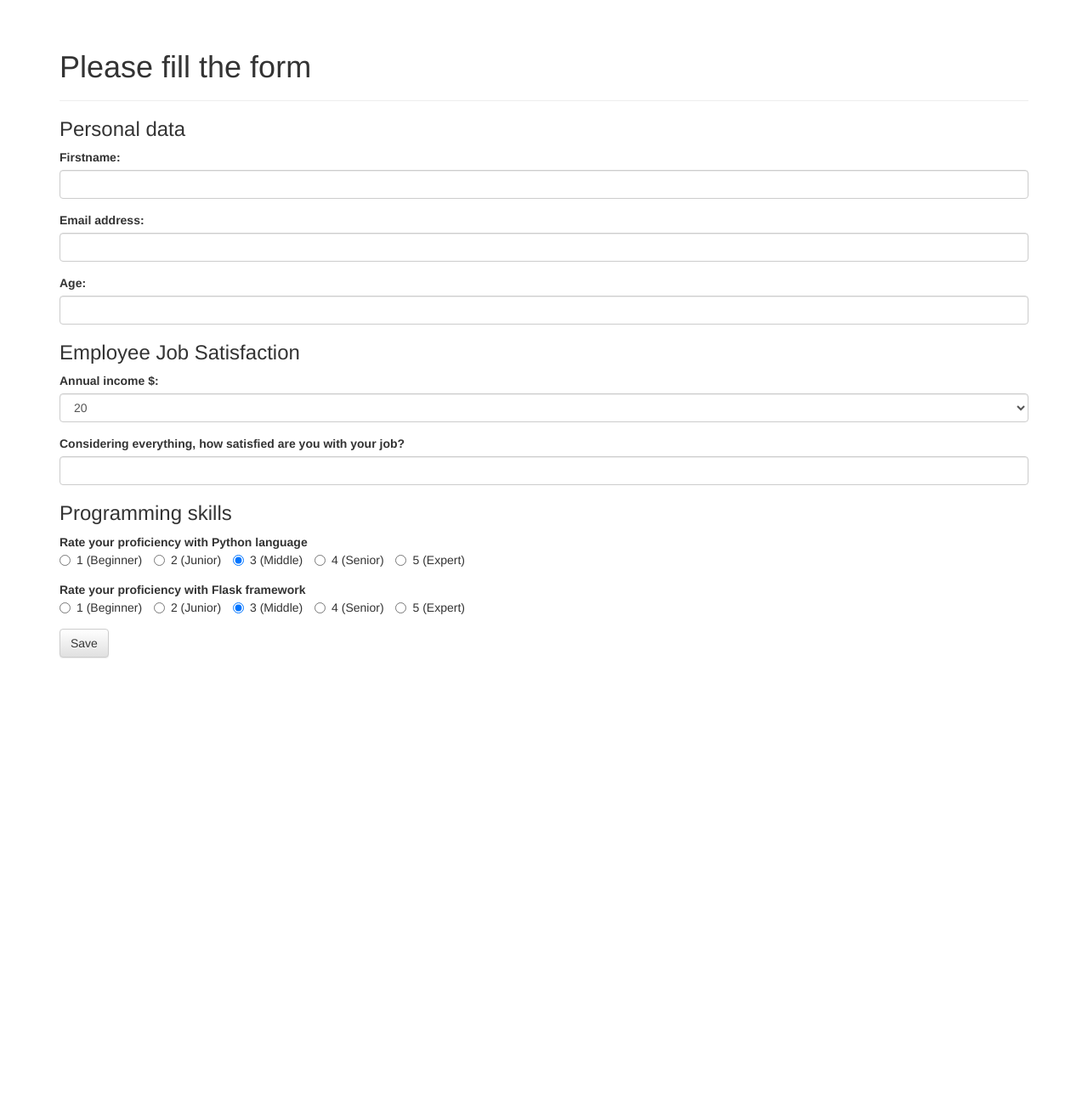
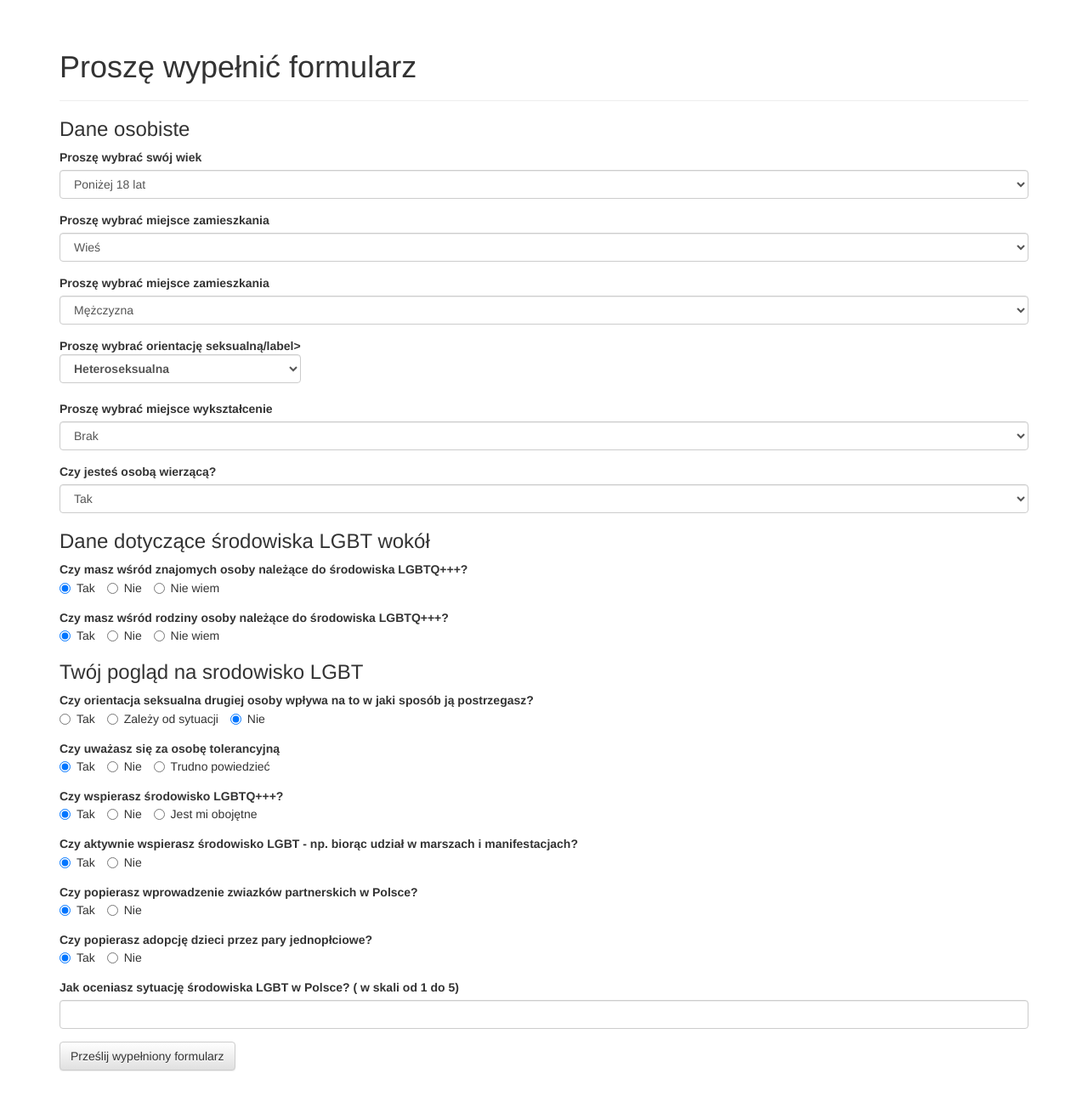
Before and after one commit to szymwin/webappka, a Flask app: page /form in a window 1280 px wide. Shown: the part 51-1341 px from the top of the page at 85% size. Before the commit the page ends 826 px from the top, so only its background shows below. Run offline with Flask 2, Linux system fonts and the light colour scheme; some libraries are stand-ins or nearby versions.

Commit message:
dodanie projektu - są pytania i formularz, nie ma wykresów. trzeba je zrobić, no i frontend

```diff
--- a/app/main/views.py
+++ b/app/main/views.py
@@ -10,7 +10,7 @@ main = Blueprint('main', __name__)
 def welcome():
     return render_template('main/welcome.html')
 
-#TODO: utworzenie dodatkowych modulow / pakietow
+# TODO: utworzenie dodatkowych modulow / pakietow
 @main.route("/form")
 def show_form():
     return render_template('main/form.html')
@@ -59,16 +59,25 @@ def show_result():
 @main.route("/save", methods=['POST'])
 def save():
     # Get data from FORM
-    firstname = request.form['firstname']
-    email = request.form['email']
     age = request.form['age']
-    income = request.form['income']
-    satisfaction = request.form['satisfaction']
-    q1 = request.form['q1']
-    q2 = request.form['q2']
+    home = request.form['home']
+    gender = request.form['gender']
+    sex = request.form['sex']
+    education = request.form['education']
+    faith = request.form['faith']
+    friends = request.form['friends']
+    family = request.form['family']
+    view = request.form['view']
+    openminded = request.form['openminded']
+    support = request.form['support']
+    manifest = request.form['manifest']
+    partnership = request.form['partnership']
+    kids = request.form['kids']
+    status = request.form['status']
 
     # Save the data
-    fd = Formdata(firstname, email, age, income, satisfaction, q1, q2)
+    fd = Formdata(age, home, gender, sex, education, faith, friends, family, view, openminded, support, manifest,
+                  partnership, kids, status)
     db.session.add(fd)
     db.session.commit()
 
--- a/app/templates/main/form.html
+++ b/app/templates/main/form.html
@@ -4,77 +4,197 @@
 {% block content %}
 
 <div class="page-header">
-  <h1>Please fill the form</h1>
+  <h1>Proszę wypełnić formularz</h1>
 </div>
 
 <form role="form" action="/save" method="post">
-    <h3>Personal data</h3>
+    <h3>Dane osobiste</h3>
     <div class="form-group">
-        <label for="firstname">Firstname:</label>
-        <input type="text" class="form-control" id="firstname" name="firstname" required>
-    </div>
+      <label for="age">Proszę wybrać swój wiek</label>
+      <select class="form-control" id="age" name="age">
+        <option value="1">Poniżej 18 lat</option>
+        <option value="2">18 - 24 lata</option>
+        <option value="3">25 - 29 lat</option>
+        <option value="4">30 - 39 lat</option>
+        <option value="5">40 - 49 lat</option>
+        <option value="6">Powyżej 50 lat</option>
+       </select>
+     </div>
+
     <div class="form-group">
-        <label for="email">Email address:</label>
-        <input type="email" class="form-control" id="email" name="email" required>
-    </div>
+      <label for="home">Proszę wybrać miejsce zamieszkania</label>
+      <select class="form-control" id="home" name="home">
+        <option value="1">Wieś</option>
+        <option value="2">Miasto do 50 tyś. mieszkańców</option>
+        <option value="3">Miasto od 50 tyś. do 200 tyś. mieszkańców</option>
+        <option value="4">Miasto od 200 tyś. do 500 tyś. mieszkańców</option>
+        <option value="5">Miasto powyżej 500 tyś. mieszkańców</option>
+       </select>
+     </div>
+
     <div class="form-group">
-        <label for="age">Age:</label>
-        <input type="number" class="form-control" id="age" name="age" min="1" max="100" required>
-    </div>
-    <h3>Employee Job Satisfaction</h3>
+      <label for="gender">Proszę wybrać miejsce zamieszkania</label>
+      <select class="form-control" id="gender" name="gender">
+        <option value="1">Mężczyzna</option>
+        <option value="2">Kobieta</option>
+        <option value="3">Inne</option>
+       </select>
+     </div>
+
     <div class="form-group">
-      <label for="income">Annual income $:</label>
-      <select class="form-control" id="income" name="income">
-        <option>20</option>
-        <option>50</option>
-        <option>100</option>
-        <option>150</option>
-      </select>
-    </div>
+      <label for="sex">Proszę wybrać orientację seksualną/label>
+      <select class="form-control" id="sex" name="sex">
+        <option value="1">Heteroseksualna</option>
+        <option value="2">Homoseksualna</option>
+        <option value="3">Biseksualna</option>
+        <option value="4">Żadne z powyższych</option>
+       </select>
+     </div>
+
     <div class="form-group">
-        <label for="satisfaction">Considering everything, how satisfied are you with your job?</label>
-        <input type="number" class="form-control" id="satisfaction" name="satisfaction" min="1" max="5" required>
-    </div>
-    <h3>Programming skills</h3>
-    <b>Rate your proficiency with Python language</b>
+      <label for="education">Proszę wybrać miejsce wykształcenie</label>
+      <select class="form-control" id="education" name="education">
+        <option value="1">Brak</option>
+        <option value="2">Podstawowe</option>
+        <option value="3">Zawodowe</option>
+        <option value="4">Średnie</option>
+        <option value="5">Wyższe</option>
+       </select>
+     </div>
+
+    <div class="form-group">
+      <label for="faith">Czy jesteś osobą wierzącą?</label>
+      <select class="form-control" id="faith" name="faith">
+        <option value="1">Tak</option>
+        <option value="2">Nie</option>
+        <option value="3">Trudno powiedzieć</option>
+       </select>
+     </div>
+
+<!--    <div class="form-group">-->
+<!--        <label for="home">Miejsce zamieszkania:</label>-->
+<!--        <input type="radio" class="form-control" id="home" name="home" value="a" checked> Wieś<br>-->
+<!--        <input type="radio" class="form-control" id="home" name="home" value="b" > Miasto do 50 tyś. mieszkańców<br>-->
+<!--        <input type="radio" class="form-control" id="home" name="home" value="c" > Miasto od 50 tyś. do 200 tyś. mieszkańców<br>-->
+<!--        <input type="radio" class="form-control" id="home" name="home" value="d" > Miasto od 200 tyś. do 500 tyś. mieszkańców<br>-->
+<!--        <input type="radio" class="form-control" id="home" name="home" value="e" > Miasto powyżej 500 tyś. mieszkańców<br>-->
+<!--    </div>-->
+
+<!--    <div class="form-group">-->
+<!--        <label for="gender">Płeć:</label>-->
+<!--        <input type="radio" class="form-control" id="gender" name="gender" value="a" checked> Meżczyzna<br>-->
+<!--        <input type="radio" class="form-control" id="gender" name="gender" value="b" > Kobieta<br>-->
+<!--        <input type="radio" class="form-control" id="gender" name="gender" value="c" > Inne<br>-->
+<!--    </div>-->
+
+    <h3>Dane dotyczące środowiska LGBT wokół</h3>
+    <b>Czy masz wśród znajomych osoby należące do środowiska LGBTQ+++?</b>
     <div class="form-group">
         <label class="radio-inline">
-          <input type="radio" name="q1" value="1">1 (Beginner)
+          <input type="radio" name="friends" value="1" checked>Tak
         </label>
         <label class="radio-inline">
-          <input type="radio" name="q1" value="2">2 (Junior)
+          <input type="radio" name="friends" value="2">Nie
         </label>
         <label class="radio-inline">
-          <input type="radio" name="q1" value="3" checked>3 (Middle)
+          <input type="radio" name="friends" value="3">Nie wiem
+        </label>
+    </div>
+
+    <b>Czy masz wśród rodziny osoby należące do środowiska LGBTQ+++?</b>
+    <div class="form-group">
+        <label class="radio-inline">
+          <input type="radio" name="family" value="1" checked>Tak
         </label>
         <label class="radio-inline">
-          <input type="radio" name="q1" value="4">4 (Senior)
+          <input type="radio" name="family" value="2">Nie
         </label>
         <label class="radio-inline">
-          <input type="radio" name="q1" value="5">5 (Expert)
+          <input type="radio" name="family" value="3">Nie wiem
         </label>
     </div>
-    <b>Rate your proficiency with Flask framework</b>
+
+    <h3>Twój pogląd na srodowisko LGBT</h3>
+
+    <b>Czy orientacja seksualna drugiej osoby wpływa na to w jaki sposób ją postrzegasz?</b>
     <div class="form-group">
         <label class="radio-inline">
-          <input type="radio" name="q2" value="1">1 (Beginner)
+          <input type="radio" name="view" value="1">Tak
         </label>
         <label class="radio-inline">
-          <input type="radio" name="q2" value="2">2 (Junior)
+          <input type="radio" name="view" value="2">Zależy od sytuacji
         </label>
         <label class="radio-inline">
-          <input type="radio" name="q2" value="3" checked>3 (Middle)
+          <input type="radio" name="view" value="3" checked>Nie
+        </label>
+    </div>
+
+   <b>Czy uważasz się za osobę tolerancyjną</b>
+    <div class="form-group">
+        <label class="radio-inline">
+          <input type="radio" name="openminded" value="1" checked>Tak
         </label>
         <label class="radio-inline">
-          <input type="radio" name="q2" value="4">4 (Senior)
+          <input type="radio" name="openminded" value="2">Nie
         </label>
         <label class="radio-inline">
-          <input type="radio" name="q2" value="5">5 (Expert)
+          <input type="radio" name="openminded" value="3">Trudno powiedzieć
+        </label>
+    </div>
+
+    <b>Czy wspierasz środowisko LGBTQ+++?</b>
+    <div class="form-group">
+        <label class="radio-inline">
+          <input type="radio" name="support" value="1" checked>Tak
+        </label>
+        <label class="radio-inline">
+          <input type="radio" name="support" value="2">Nie
+        </label>
+        <label class="radio-inline">
+          <input type="radio" name="support" value="3">Jest mi obojętne
         </label>
     </div>
 
 
-    <button type="submit" class="btn btn-default">Save</button>
+
+    <b>Czy aktywnie wspierasz środowisko LGBT - np. biorąc udział w marszach i manifestacjach?</b>
+    <div class="form-group">
+        <label class="radio-inline">
+          <input type="radio" name="manifest" value="1" checked>Tak
+        </label>
+        <label class="radio-inline">
+          <input type="radio" name="manifest" value="2">Nie
+        </label>
+    </div>
+
+    <b>Czy popierasz wprowadzenie zwiazków partnerskich w Polsce?</b>
+    <div class="form-group">
+        <label class="radio-inline">
+          <input type="radio" name="partnership" value="1" checked>Tak
+        </label>
+        <label class="radio-inline">
+          <input type="radio" name="partnership" value="2">Nie
+        </label>
+    </div>
+
+    <b>Czy popierasz adopcję dzieci przez pary jednopłciowe?</b>
+    <div class="form-group">
+        <label class="radio-inline">
+          <input type="radio" name="kids" value="1" checked>Tak
+        </label>
+        <label class="radio-inline">
+          <input type="radio" name="kids" value="2">Nie
+        </label>
+    </div>
+
+
+    <div class="form-group">
+        <label for="status">Jak oceniasz sytuację środowiska LGBT w Polsce? ( w skali od 1 do 5) </label>
+        <input type="number" class="form-control" id="status" name="status" min="1" max="5" required>
+    </div>
+
+
+    <button type="submit" class="btn btn-default">Prześlij wypełniony formularz</button>
 </form>
 
 {% endblock %}
```
Also changed, not shown: app/models/formdata.py (+31 -13 lines), app/templates/main/raw.html (+30 -14 lines).
